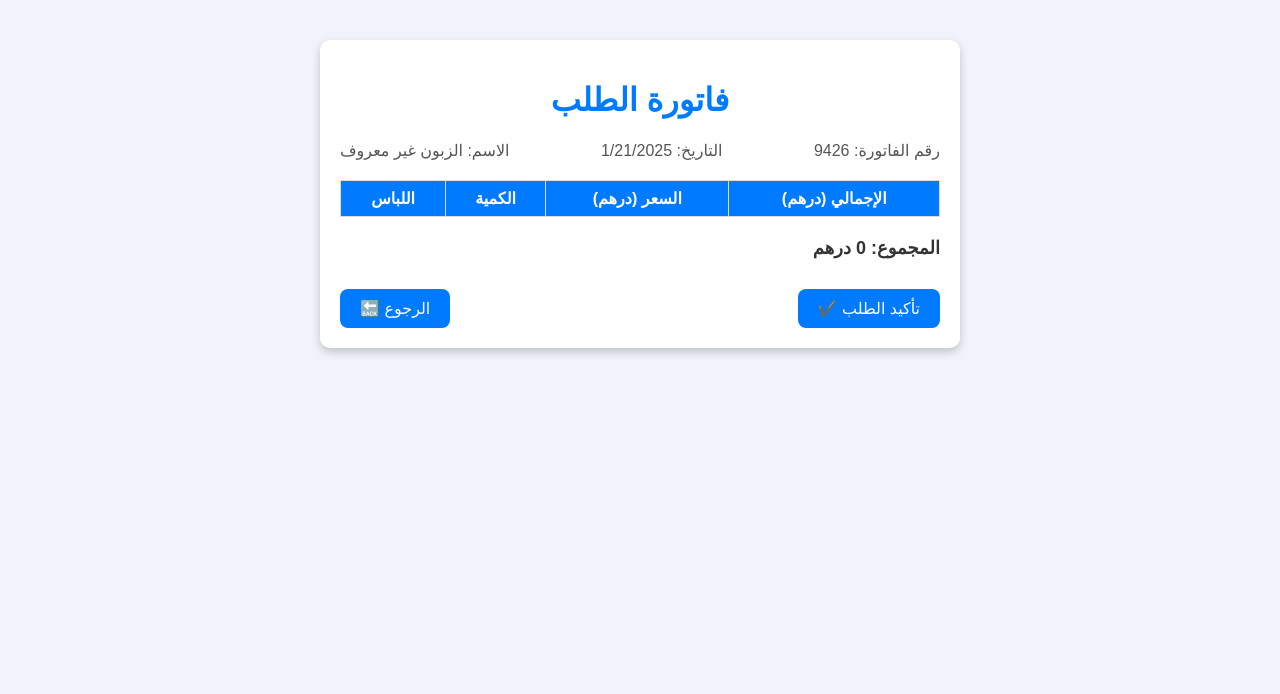
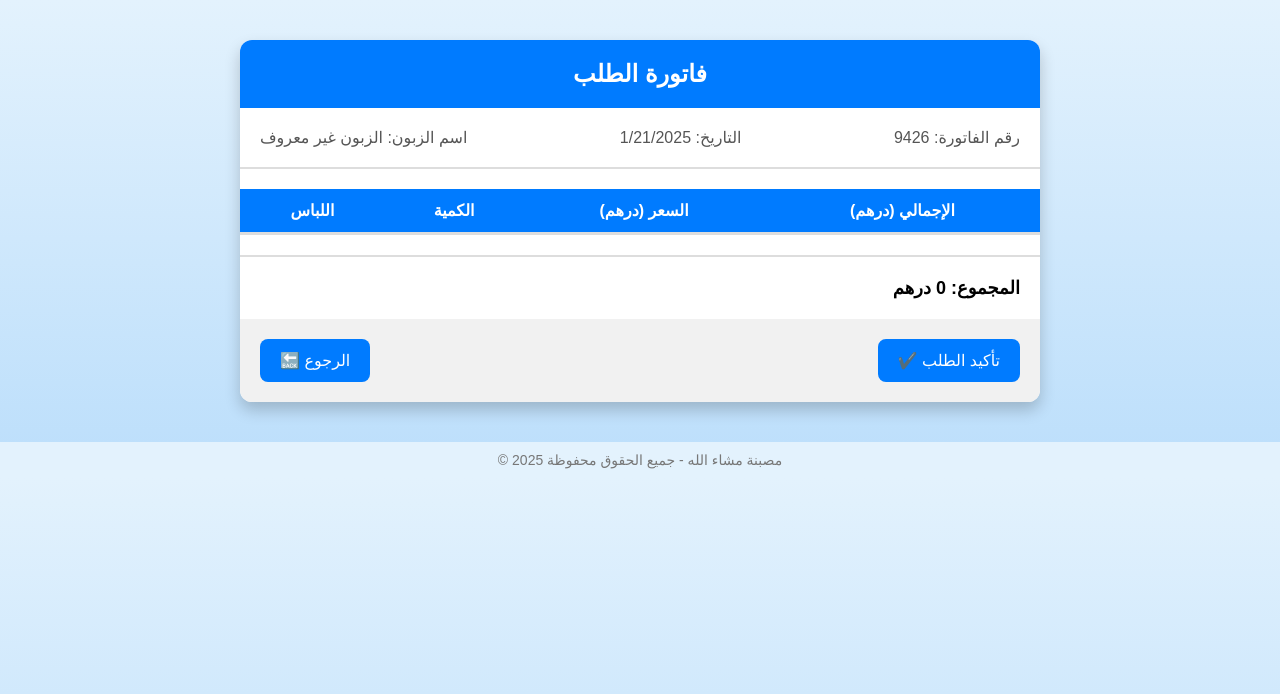
Before and after one commit to Aelwr3/-, a plain HTML site: page nextPage.html in a window 1280 px wide. Drawn offline with Linux system fonts and the light colour scheme.

Commit message:
Update nextPage.html

```diff
--- a/nextPage.html
+++ b/nextPage.html
@@ -7,33 +7,38 @@
   <style>
     body {
       font-family: 'Cairo', sans-serif;
-      background-color: #f0f4fa;
-      color: #333;
+      background: linear-gradient(to bottom, #e3f2fd, #bbdefb);
       margin: 0;
       padding: 0;
     }
 
     .invoice-container {
-      max-width: 600px;
+      max-width: 800px;
       margin: 40px auto;
       background-color: #ffffff;
-      border-radius: 10px;
-      box-shadow: 0 4px 8px rgba(0, 0, 0, 0.2);
-      padding: 20px;
+      border-radius: 12px;
+      box-shadow: 0 8px 16px rgba(0, 0, 0, 0.2);
+      overflow: hidden;
     }
 
-    h1, h2 {
+    .header {
+      background-color: #007bff;
+      color: white;
+      padding: 20px;
       text-align: center;
-      color: #007bff;
+      font-size: 24px;
+      font-weight: bold;
     }
 
-    .invoice-header {
+    .invoice-details {
+      padding: 20px;
       display: flex;
       justify-content: space-between;
-      margin-bottom: 20px;
+      align-items: center;
+      border-bottom: 2px solid #ddd;
     }
 
-    .invoice-header div {
+    .invoice-details div {
       font-size: 16px;
       color: #555;
     }
@@ -41,31 +46,39 @@
     table {
       width: 100%;
       border-collapse: collapse;
-      margin-top: 20px;
+      margin: 20px 0;
     }
 
     th, td {
       text-align: center;
-      border: 1px solid #ddd;
-      padding: 8px;
+      padding: 12px;
+      font-size: 16px;
     }
 
     th {
       background-color: #007bff;
       color: white;
+      border-bottom: 3px solid #ddd;
+    }
+
+    td {
+      background-color: #f9f9f9;
+      border-bottom: 1px solid #ddd;
     }
 
     .total {
-      text-align: right;
       font-size: 18px;
       font-weight: bold;
-      margin-top: 20px;
+      text-align: right;
+      padding: 20px;
+      border-top: 2px solid #ddd;
     }
 
     .buttons {
       display: flex;
       justify-content: space-between;
-      margin-top: 30px;
+      padding: 20px;
+      background-color: #f1f1f1;
     }
 
     button {
@@ -73,23 +86,32 @@
       color: white;
       border: none;
       border-radius: 8px;
-      padding: 10px 20px;
+      padding: 12px 20px;
       font-size: 16px;
       cursor: pointer;
-      transition: background-color 0.3s ease;
+      transition: all 0.3s ease;
     }
 
     button:hover {
       background-color: #0056b3;
+      transform: scale(1.05);
+    }
+
+    .footer {
+      text-align: center;
+      font-size: 14px;
+      color: #777;
+      padding: 10px;
+      background-color: #e3f2fd;
     }
   </style>
 </head>
 <body>
   <div class="invoice-container">
-    <h1>فاتورة الطلب</h1>
+    <div class="header">فاتورة الطلب</div>
 
-    <div class="invoice-header">
-      <div>الاسم: <span id="customerName">--</span></div>
+    <div class="invoice-details">
+      <div>اسم الزبون: <span id="customerName">--</span></div>
       <div>التاريخ: <span id="invoiceDate">--</span></div>
       <div>رقم الفاتورة: <span id="invoiceNumber">--</span></div>
     </div>
@@ -114,6 +136,10 @@
       <button onclick="goBack()">🔙 الرجوع</button>
       <button onclick="confirmInvoice()">✔️ تأكيد الطلب</button>
     </div>
+  </div>
+
+  <div class="footer">
+    © 2025 مصبنة مشاء الله - جميع الحقوق محفوظة
   </div>
 
   <script>
@@ -158,4 +184,4 @@
     }
   </script>
 </body>
-</html>
+  </html>
```
